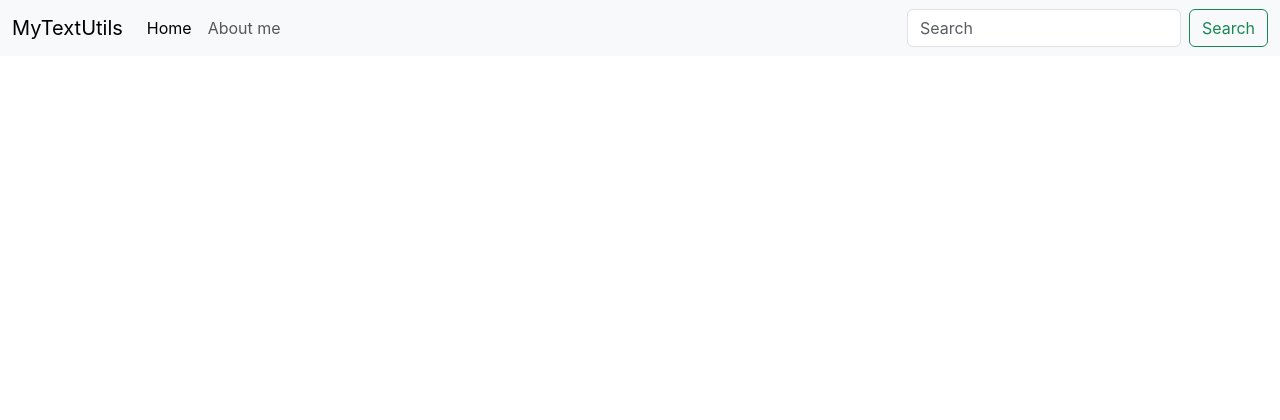
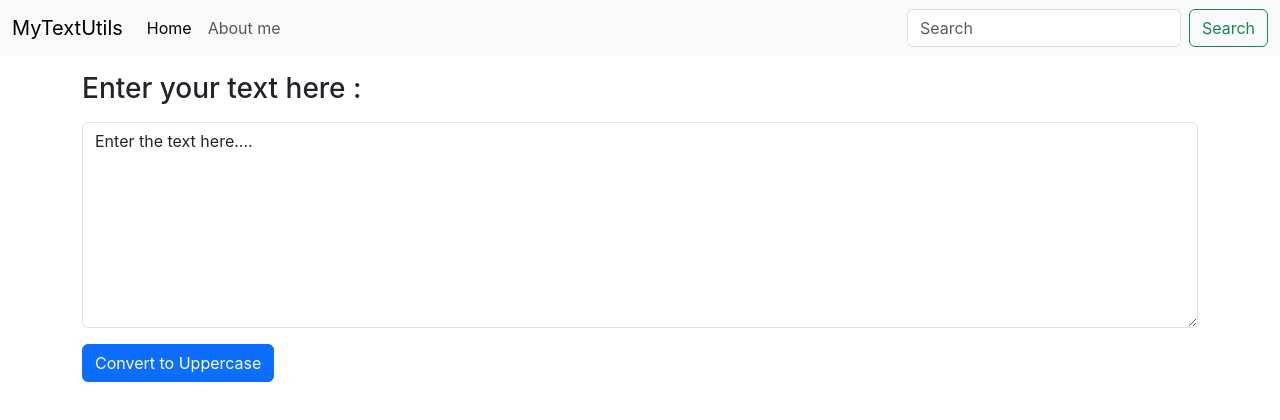
Before and after one commit to HemanthBandi145/harry-react-tut, a React (Create React App) app: page / in a window 1280 px wide. Shown: the top 420 px of the page. Built offline with nearby package versions, Linux system fonts and the light colour scheme.

Commit message:
Convert to UpperCase Operation

```diff
--- a/src/App.js
+++ b/src/App.js
@@ -1,12 +1,15 @@
-import './App.css';
-import Navbar from './components/Navbar';
-
+import "./App.css";
+import Navbar from "./components/Navbar";
+import Textform from "./components/Textform";
 
 function App() {
   return (
-   <>
-     <Navbar titlename = "MyTextUtils" abouttext = "About me" />
-   </>
+    <>
+      <Navbar titlename="MyTextUtils" abouttext="About me" />
+      <div className="container mt-3">
+        <Textform heading = "Enter your text here :"/>
+      </div>
+    </>
   );
 }
 
--- /dev/null
+++ b/src/components/Textform.js
@@ -0,0 +1,31 @@
+
+import React, { useState } from "react";
+
+export default function Textform(props) {
+  const [text, setText] = useState("Enter the text here....");
+  const handleOnClick = () =>{
+    setText(text.toUpperCase());
+  }
+  const handleOnChange = (event) =>{
+    console.log("On change count")
+    setText(event.target.value);
+  }
+  return (
+    <div>
+
+      <div className="mb-3" >
+        <label htmlFor="OpArea" className="form-label">
+        <h3>{props.heading}</h3>
+        </label>
+        <textarea
+          value={text}
+          className="form-control"
+          id="OpArea"
+          rows="8"
+          onChange={handleOnChange}
+        ></textarea>
+        <button className='btn btn-primary mt-3' type='submit' onClick={handleOnClick}>Convert to Uppercase</button>
+      </div>
+    </div>
+  );
+}
```
